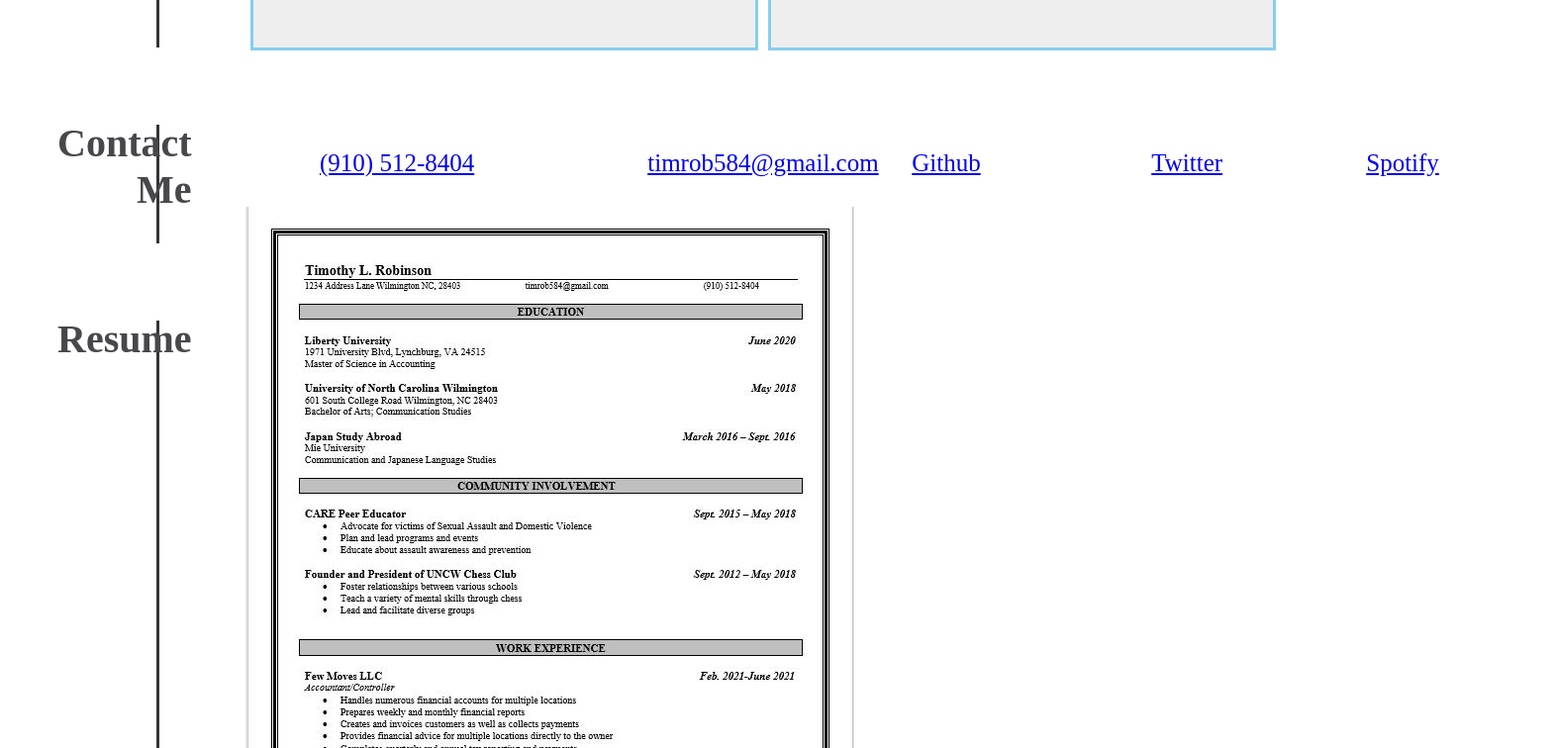
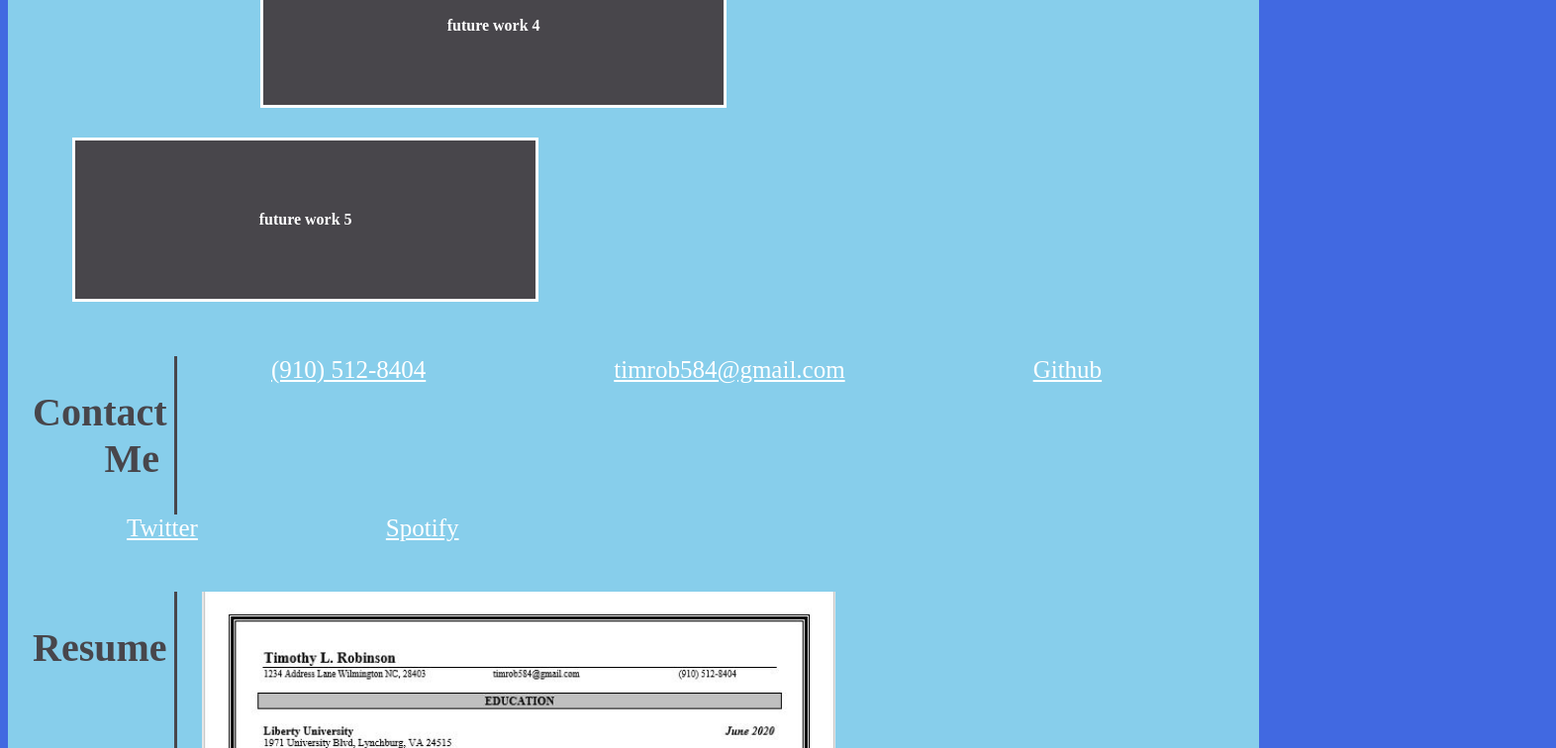
Before and after one commit to Timrob584/Portfolio, a plain HTML site: page index.html in a window 1280 px wide. Shown: the part 1480-2236 px from the top of the page at 99% size, 1572 px wide, since content can reach past the window. Drawn offline with Linux system fonts and the light colour scheme.

Commit message:
Fixed positioning errors. Added background color scheme

```diff
--- a/assets/style.css
+++ b/assets/style.css
@@ -1,5 +1,5 @@
 body {
-  overflow-x:hidden;
+  background-color: royalblue;
 }
 
 h1 {
@@ -11,28 +11,27 @@ h1 {
 
 .titles {
   background-color: skyblue;
-  color:white;
+  color:black;
 }
 
 nav a {
   font-size: 1.5rem;
-  color: #f9f8eb;
+  color: royalblue;
 }
 
 .container {
-  width: 90%;
-  max-width: 900px;
+  width: 98%;
   margin: 0 auto;
+
 }
 
 .container-nav {
   display: flex;
   justify-content: space-between;
-  align-items: center;
 }
 
 header {
-  background-color: #05004e;
+  background-color: white;
   padding: 0.8em 0;
   box-shadow: 2px 2px 10px #f1f6f9;
 }
@@ -56,19 +55,16 @@ nav a:focus {
   color: skyblue;
 }
 
-.banner-flex {
-  position:relative;
-}
-
 .banner {
-  display:flex;
   width:100%;
   height: 200px;
+  padding-bottom: 50px;
 }
 
 .container-2 {
   position:absolute;
-  top:50px;
+  top:17%;
+  left:72%;
   padding: 20px 10px;
   line-height: 100%;
   font-size: 20px;
@@ -76,58 +72,33 @@ nav a:focus {
   text-align: center;
   background-color: skyblue;
   color: rgb(72, 70, 75);
- width:25%;
+  width:25%;
 }
 
-.left-body {
-  display:flex
+.body {
+  display:flex;
   flex-wrap:wrap;
-  background-color: white;
-  width: 10vw;
+  background-color: skyblue;
   padding: 25px;
 }
 
-.solid-1 {
-  display:flex;
-  flex-wrap:wrap;
+.sidebar {
   border-right-style:solid;
-  border-color:rgb(72, 71, 75);
-  height:11vh;
+  border-color:rgb(72, 70, 75);
+  width:10vw;
+  padding-right:15px;
 }
 
 .link {
-  display:flex;
-  flex-wrap:wrap;
+  background-color: skyblue;
   font-size: 40px;
   font-weight:bold;
-  width:10px;
   text-align: right;
-  position:relative;
-  left:60px;
-  bottom:5px;
-  color: rgb(72, 71, 75)
+  color: rgb(72, 70, 75);
 }
 
-.solid-2 {
-  border-right-style:solid;
-  border-color:rgb(53, 52, 56);
-  height:119vh;
-}
-
-.solid-3 {
-  border-right-style:solid;
-  border-color:rgb(53, 52, 56);
-  height:15vh;
-  position:relative;
-  bottom:1100px;
-}
-
-.solid-4 {
-  border-right-style:solid;
-  border-color:rgb(53, 52, 56);
-  height:85vh;
-  position:relative;
-  bottom:1100px;
+#about {
+  padding-left:50px;
 }
 
 .right-body {
@@ -138,116 +109,63 @@ nav a:focus {
   left: 240px;
 }
 
-#about-text {
-  display:flex;
-  flex-wrap:wrap;
+.body-text {
+  font-size:25px;
   width:80vw;
-  height:15vh;
-  position:relative;
-  bottom:85px;
-  font-size:25px;
+  margin-left:25px;
 }
 
 .image-placeholder {
-  background-color: #eee;
+  background-color:rgb(72, 70, 75);
   display: flex;
   flex-wrap: wrap;
   height: 180px;
   margin: 5px;
   border-style: solid;
-  border-color: skyblue;
-  position:relative;
-  bottom:1100px;
+  border-color: white;
+}
+
+#size1 {
+  margin-left:25px;
+  width:75vw;
+  height:50vh;
+}
+
+.size2 {
+  margin-left:230px;
+  margin-top:25px;
+  width:36.35vw;
+  height:20vh;
+}
+
+.size3 {
+  margin-left:40px;
+  margin-top:25px;
+  width:36.35vw;
+  height:20vh;
 }
 
 .image-placeholder > h4 {
   align-self: center;
   text-align: center;
   width: 100%;
+  color:white;
 }
 
-.size1 {
-  height: 540px;
-  width:80vw;
-}
-
-.size2 {
-  height: 270px;
-  width:39.6vw;
-}
-
-#contact {
-  position:relative;
-  left:25px;
-}
-
-#resume {
-  position:relative;
-  left:25px;
-}
-
-.number {
-  display: flex;
-  flex-wrap: wrap;
+.contact-text {
+  color:white;
   font-size:25px;
-  position:relative;
-  bottom: 1175px;
-  left: 75px;
-}
-
-.email {
-  display: flex;
-  flex-wrap: wrap;
-  width:15vw;
-  font-size:25px;
-  position:relative;
-  bottom: 1175px;
-  left: 250px;
-}
-
-.github {
-  display: flex;
-  flex-wrap: wrap;
-  width:15vw;
-  font-size:25px;
-  position:relative;
-  bottom: 1175px;
-  left: 325px;
-}
-
-.twitter {
-  display: flex;
-  flex-wrap: wrap;
-  width:15vw;
-  font-size:25px;
-  position:relative;
-  bottom: 1175px;
-  left: 375px;
-}
-
-.spotify {
-  display: flex;
-  flex-wrap: wrap;
-  width:15vw;
-  font-size:25px;
-  position:relative;
-  bottom: 1175px;
-  left: 400px;
+  padding:95px
 }
 
 .resume-image {
-  display:flex;
-  position:relative;
-  bottom:1875px;
+  padding-left:25px;
   width: 100%;
   height: auto;
 }
 
 .footer {
-  left: 0;
-  bottom: 0;
-  width: 100%;
-  background-color:rgb(72, 71, 75);
+  background-color:royalblue;
   color: white;
   text-align: center;
 }
@@ -270,8 +188,4 @@ nav a:focus {
   nav li {
     margin: 0.8em 0;
   }
-
-  .work {
-
-  }
 }
--- a/index.html
+++ b/index.html
@@ -13,7 +13,7 @@
           <div class="titles">
               <h1>Timothy Robinson</h1>
           </div>
-          <nav>
+            <nav>
               <ul>
                 <li><a href="#about">About Me</a></li>
                 <li><a href="#work">Work</a></li>
@@ -32,86 +32,75 @@
 </section>
 
 <main>
-  <section class="left-body">
-    <div class="solid-1">
-      <a class="link" id="about">
-      About Me
-      </a>
+  <section class="body">
+    <div class="sidebar">
+      <h2 class="link" id="about">
+        About Me
+      </h2>
     </div>
-  </section>
-
-  <section class="right-body">
-    <div id="about-text">
+    <div class="body-text">
       My name is Timothy Robinson. I am 27 years old and I live in Wilmington, NC. A little about my educational background: I have my Bachelors of Arts in Communication Studies from the University of North Carolina Wilmington. I also have my Masters of Science in Accounting with a concentration in Forensic Accounting from Liberty University. With those degrees, I thought my life's path was all laid out for me, but as I found out life is rarely that simple. So here I am! On the path to becoming a full-stack developer!
     </div>
   </section>
 
-  <section class="left-body">
-    <div class="solid-2">
-      <a class="link" id="work">
+  <section class="body">
+    <div class="sidebar">
+      <h2 class="link" id="work">
       Work
-      </a>
+      </h2>
     </div>
-  </section>
-
-  <section class="right-body">
-    <div class="image-placeholder size1">
+    <div class="image-placeholder" id="size1">
       <h4>future work</h4>
     </div>
     <div class="image-placeholder size2">
       <h4>future work 2</h4>
     </div>
-    <div class="image-placeholder size2">
+    <div class="image-placeholder size3">
       <h4>future work 3</h4>
     </div>
     <div class="image-placeholder size2">
       <h4>future work 4</h4>
     </div>
-    <div class="image-placeholder size2">
+    <div class="image-placeholder size3">
       <h4>future work 5</h4>
     </div>
   </section>
 
-  <section class="left-body">
-    <div class="solid-3">
-      <a class="link" id="contact">
+  <section class="body">
+    <div class="sidebar">
+      <h2 class="link" id="contact">
         Contact Me
-      </a>
+      </h2>
     </div>
-  </section>
-
-  <section class="right-body">
     <div>
-      <a href="tel:+19105128404" class="number">
+      <a href="tel:+19105128404" class="contact-text">
         (910) 512-8404
       </a>
     </div>
     <div>
-      <a href="https://mail.google.com/mail/?view=cm&fs=1&tf=1" class="email">
+      <a href="https://mail.google.com/mail/?view=cm&fs=1&tf=1" class="contact-text">
         timrob584@gmail.com</a>
     </div>
     <div>
-      <a href="https://github.com/Timrob584" class="github">
+      <a href="https://github.com/Timrob584" class="contact-text">
         Github</a>
     </div>
     <div>
-      <a href="https://www.twitter.com" class="twitter">
+      <a href="https://www.twitter.com" class="contact-text">
         Twitter</a>
     </div>
     <div>
-      <a href="https://spotify.com" class="spotify">
+      <a href="https://spotify.com" class="contact-text">
         Spotify</a>
     </div>
   </section>
 
-  <section class="left-body">
-    <div class="solid-4">
-      <a class="link" id="resume">
+  <section class="body">
+    <div class="sidebar">
+      <h2 class="link" id="resume">
         Resume
-      </a>
+      </h2>
     </div>
-  </section>
-  <section class="right-body">
     <div>
       <img src="assets/Images/Resume.JPG" alt="Resume" class="resume-image">
     </div>
```
